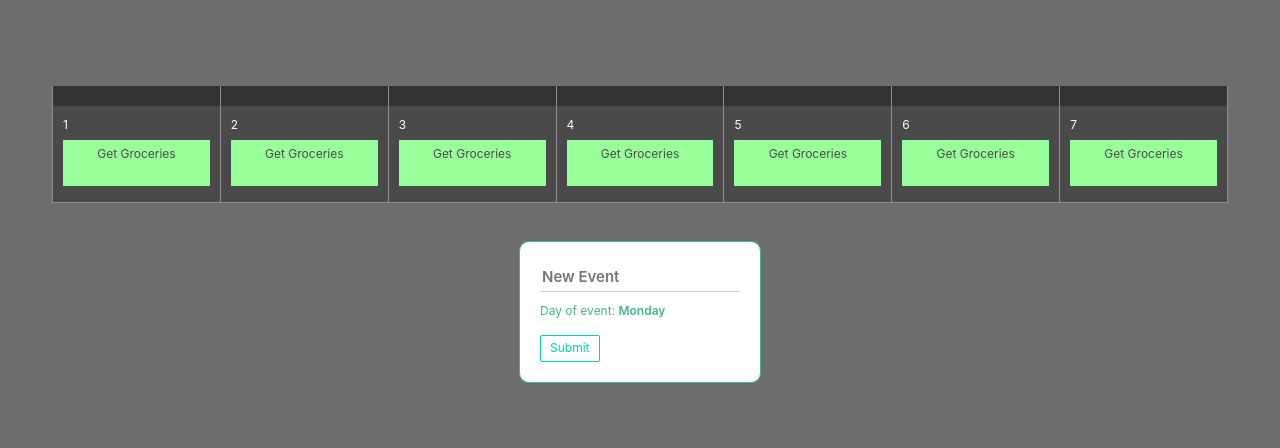
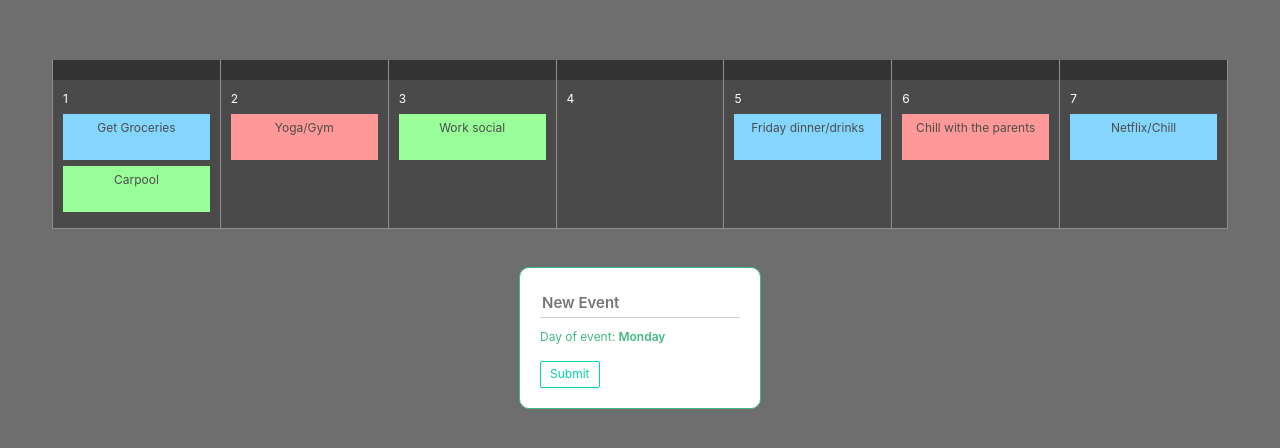
Before and after one commit to KurisuLim/calendar_app, a Vue app: page / in a window 1280 px wide. Shown: the part 160-608 px from the top of the page. Built offline with nearby package versions, Linux system fonts and the light colour scheme; some icons are missing.

Commit message:
CalendarEntry can now reference the selected day

```diff
--- a/src/components/CalendarDay.vue
+++ b/src/components/CalendarDay.vue
@@ -1,25 +1,31 @@
 <template>
-<div class="day column">
+<div class="day column" @click="setActiveDay(day.id)">
     <div class="day-banner has-text-centered">{{ day.addvTitle }}</div>
     <div class="day-details">
         <div class="day-number">{{ day.id }}</div>
-        <div class="day-event" style="background-color: rgb(153, 255, 153)">
-            <div>
-                <span class="has-text-centered details">Get Groceries</span>
-                <div class="has-text-centered icons">
-                    <i class="fa fa-pencil-square edit-icon"></i>
-                    <i class="fa fa-trash-o delete-icon"></i>
-                </div>
-            </div>
-        </div>
+        <CalendarEvent v-for="(event, index) in day.events"
+        :key="index"
+        :event="event"
+        :day="day"/>
     </div>
 </div>
 </template>
 
 <script>
+import { store } from '../store.js'
+import CalendarEvent from './CalendarEvent.vue';
+
 export default {
     name: 'CalendarDay',
-    props: ['day']
+    props: ['day'],
+    methods: {
+        setActiveDay (dayId) {
+            store.setActiveDay(dayId);
+        }
+    },
+    components: {
+        CalendarEvent
+    }
 }
 </script>
 
@@ -48,30 +54,6 @@ export default {
 }
 &:last-child{
     border-right: 1px solid #8F8F8F;
-}
-.day-event {
-    margin-top: 6px;
-    margin-bottom: 6px;
-    display: block;
-    color: #4c4c4c;
-    padding: 5px;
-
-    .details {
-        display: block;
     }
-    .icons .fa {
-        padding: 0 2px;
-    }
-    input {
-        background: none;
-        border: 0;
-        border-bottom: 1px solid #FFF;
-        width: 100%;
-
-        &:focus {
-            outline: none;
-        }
-    }
-  }
 }
 </style>
--- a/src/components/CalendarEntry.vue
+++ b/src/components/CalendarEntry.vue
@@ -2,15 +2,24 @@
 <div id="calendar-entry">
     <div class="calendar-entry-note">
     <input type="text" placeholder="New Event" />
-    <p class="calendar-entry-day">Day of event: <span class="bold">Monday</span></p>
+    <p class="calendar-entry-day">
+        Day of event: <span class="bold">{{ titleOfActiveDay }}</span>
+    </p>
     <a class="button is-primary is-small is-outlined">Submit</a>
     </div>
 </div>
 </template>
 
 <script>
+import { store } from '../store.js';
+
 export default {
-    name: 'CalendarEntry'
+    name: 'CalendarEntry',
+    computed: {
+        titleOfActiveDay () {
+            return store.getActiveDay().fullTitle;
+        }
+    }
 }
 </script>
 
--- a/src/components/CalendarEvent.vue
+++ b/src/components/CalendarEvent.vue
@@ -0,0 +1,52 @@
+<template>
+    <div class="day-event" :style="getEventBackgroundColor">
+        <div>
+            <span class="has-text-centered details">{{ event.details }}</span>
+            <div class="has-text-centered icons">
+                <i class="fa fa-pencil-square edit-icon"></i>
+                <i class="fa fa-trash-o delete-icon"></i>
+            </div>
+        </div>
+    </div>
+</template>
+
+<script>
+export default {
+    name: 'CalendarEvent',
+    props: ['event', 'day'],
+    computed: {
+        getEventBackgroundColor(){
+            const colors = ['#FF9999', '#85d6ff', '#99FF99'];
+            let randomColor = colors[Math.floor(Math.random() * colors.length)];
+            return `background-color: ${randomColor}`;
+        }
+    }
+}
+</script>
+
+<style lang="scss" scoped>
+.day-event {
+    margin-top: 6px;
+    margin-bottom: 6px;
+    display: block;
+    color: #4c4c4c;
+    padding: 5px;
+
+    .details {
+        display: block;
+    }
+    .icons .fa {
+        padding: 0 2px;
+    }
+    input {
+        background: none;
+        border: 0;
+        border-bottom: 1px solid #FFF;
+        width: 100%;
+
+        &:focus {
+            outline: nonel
+        }
+    }
+}
+</style>
--- a/src/store.js
+++ b/src/store.js
@@ -3,5 +3,13 @@ import { seedData } from './seed.js';
 export const store = {
     state: {
         seedData
+    },
+    getActiveDay() {
+        return this.state.seedData.find((day) => day.active)
+    },
+    setActiveDay (dayId) {
+        this.state.seedData.map((dayObj) => {
+            dayObj.id === dayId ? dayObj.active = true : dayObj.active = false;
+        });
     }
 }
```
